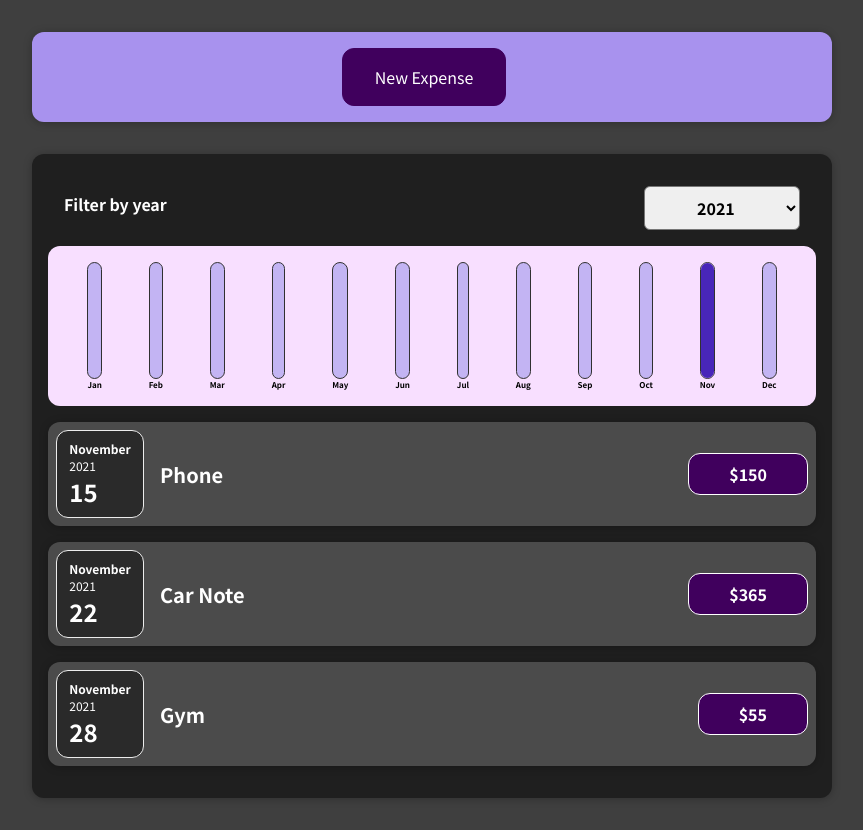
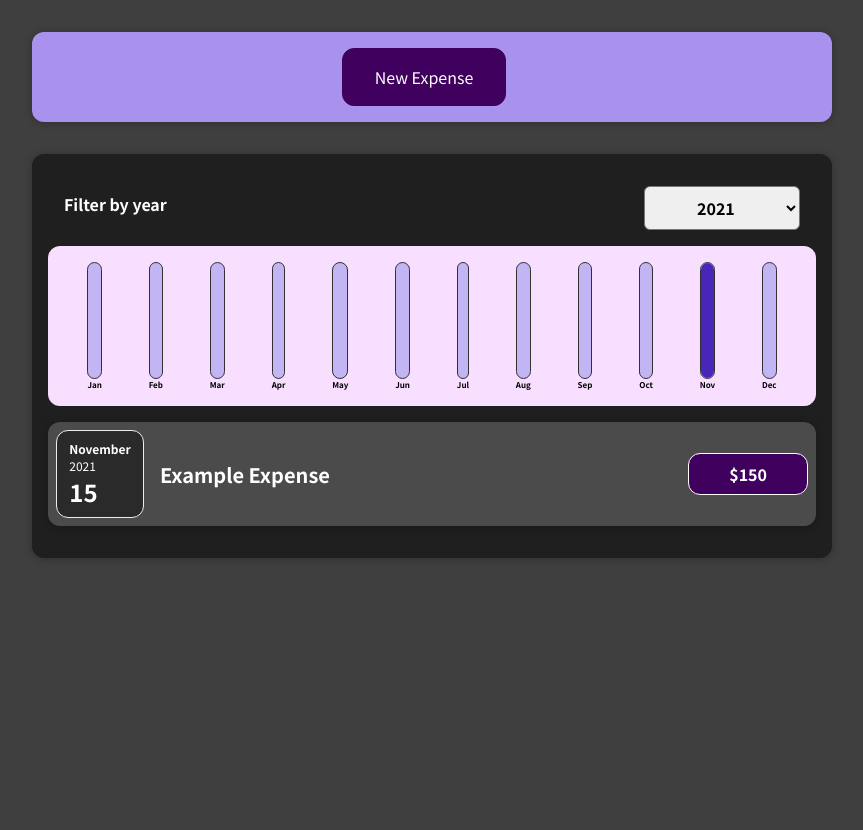
Before and after one commit to Dwaylan/Expense-tracker, a React (Create React App) app: page / in a window 1280 px wide. Shown: the whole page, without its empty margins (208-1071 px from the left). After the commit the page ends 800 px from the top, so only its background shows below. Built offline with nearby package versions, Linux system fonts and the light colour scheme.

Commit message:
cleaning out extra code, and change the fle head name

```diff
--- a/public/index.html
+++ b/public/index.html
@@ -24,7 +24,7 @@
       work correctly both with client-side routing and a non-root public URL.
       Learn how to configure a non-root public URL by running `npm run build`.
     -->
-    <title>React App</title>
+    <title>Expense Tracker</title>
   </head>
   <body>
     <noscript>You need to enable JavaScript to run this app.</noscript>
--- a/src/App.css
+++ /dev/null
@@ -1,38 +0,0 @@
-.App {
-  text-align: center;
-}
-
-.App-logo {
-  height: 40vmin;
-  pointer-events: none;
-}
-
-@media (prefers-reduced-motion: no-preference) {
-  .App-logo {
-    animation: App-logo-spin infinite 20s linear;
-  }
-}
-
-.App-header {
-  background-color: #282c34;
-  min-height: 100vh;
-  display: flex;
-  flex-direction: column;
-  align-items: center;
-  justify-content: center;
-  font-size: calc(10px + 2vmin);
-  color: white;
-}
-
-.App-link {
-  color: #61dafb;
-}
-
-@keyframes App-logo-spin {
-  from {
-    transform: rotate(0deg);
-  }
-  to {
-    transform: rotate(360deg);
-  }
-}
--- a/src/App.js
+++ b/src/App.js
@@ -4,9 +4,12 @@ import Expense from "./Components/Expense/Expense";
 import NewExpense from "./Components/NewExpense/NewExpense";
 
 const DUMMY_EXPENSES = [
-  { id: "e1", title: "Phone", amount: 150, date: new Date(2021, 10, 15) },
-  { id: "e2", title: "Car Note", amount: 365, date: new Date(2021, 10, 22) },
-  { id: "e3", title: "Gym", amount: 55, date: new Date(2021, 10, 28) },
+  {
+    id: "e1",
+    title: "Example Expense",
+    amount: 150,
+    date: new Date(2021, 10, 15),
+  },
 ];
 function App() {
   // The initial state is set to render the array of dummy expenses until setFiltered year
```
